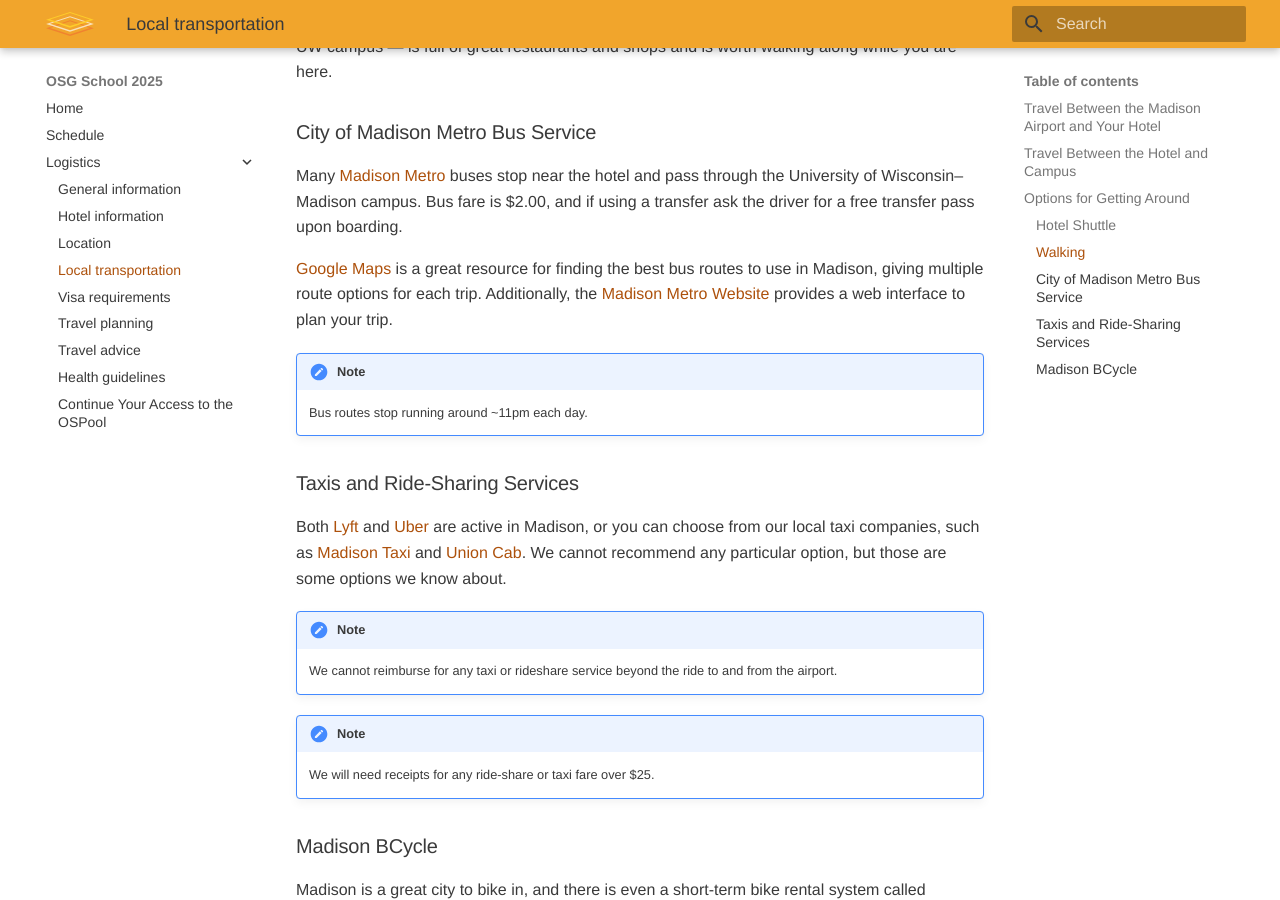
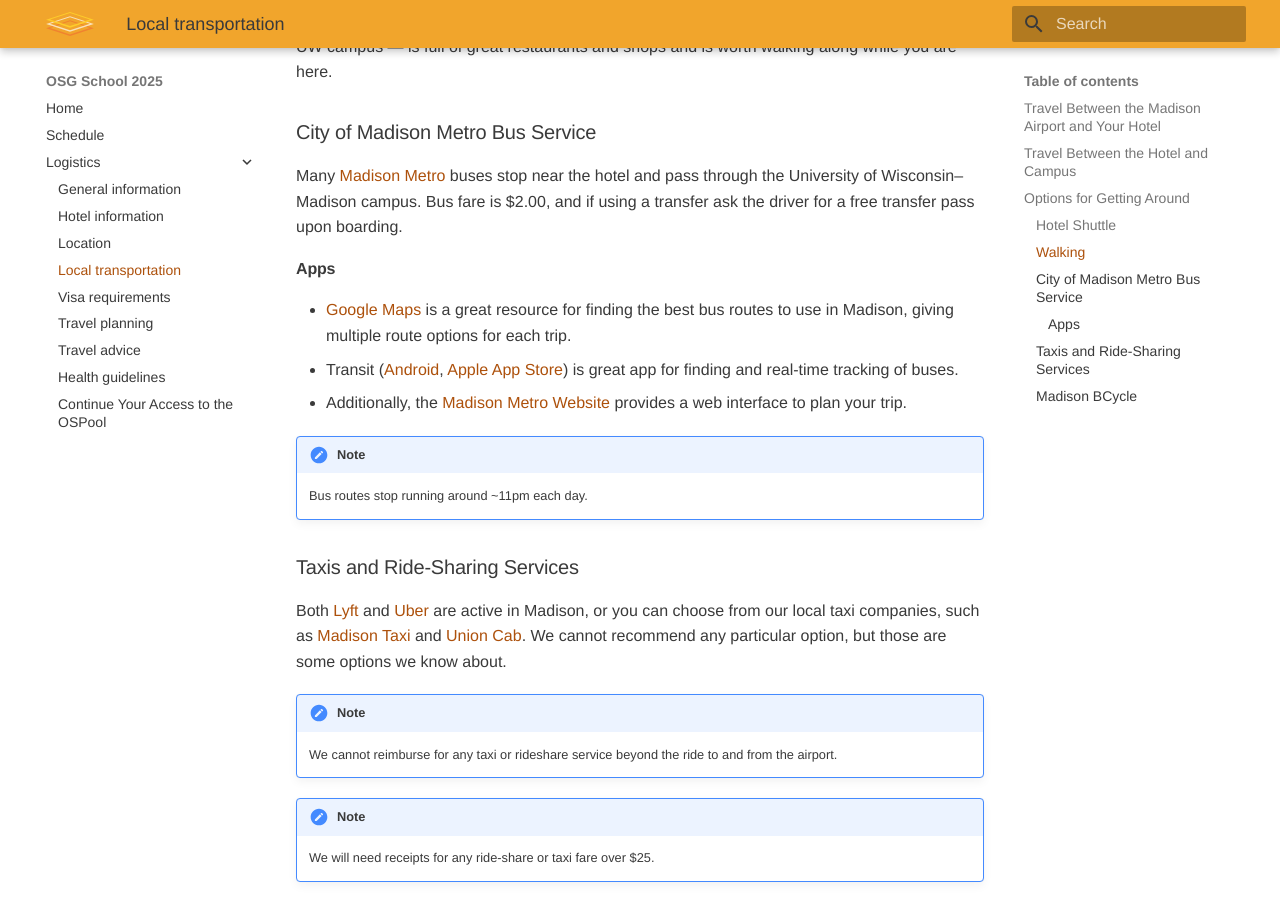
Before and after one commit to osg-htc/school-2025, an MkDocs documentation site: the page built from docs/logistics/local-transportation.md, in a window 1280 px wide and 900 px high, scrolled down 1205 px. Built offline with MkDocs 1.6.1 and Material for MkDocs 9.7.7, drawn with Linux system fonts in a browser that asks for light colours.

Commit message:
Add bus apps

```diff
--- a/docs/logistics/local-transportation.md
+++ b/docs/logistics/local-transportation.md
@@ -52,9 +52,10 @@
 pass through the University of Wisconsin&ndash;Madison campus.
 Bus fare is $2.00, and if using a transfer ask the driver for a free transfer pass upon boarding.
 
-[Google Maps](https://maps.google.com) is a great resource for finding the best bus routes to use in Madison,
-giving multiple route options for each trip.
-Additionally, the [Madison Metro Website](https://www.cityofmadison.com/metro/routes-schedules)
+#### Apps
+* [Google Maps](https://maps.google.com) is a great resource for finding the best bus routes to use in Madison, giving multiple route options for each trip.
+* Transit ([Android](https://play.google.com/store/apps/details?id=com.thetransitapp.droid), [Apple App Store](https://apps.apple.com/us/app/transit-subway-bus-times/id498151501)) is great app for finding and real-time tracking of buses.
+* Additionally, the [Madison Metro Website](https://www.cityofmadison.com/metro/routes-schedules)
 provides a web interface to plan your trip.
 
 !!! note
```
